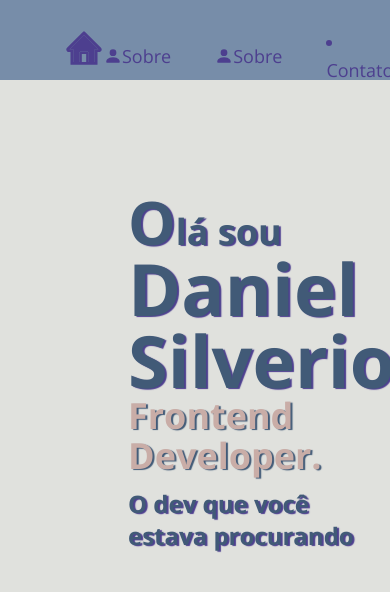
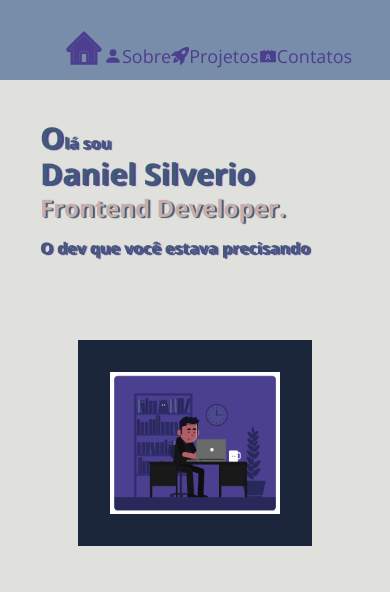
Before and after one commit to Danielsilverio81/portifolio_in_react, a React (Vite) app: page / in a window 390 px wide. Shown: the top 592 px of the page. Built offline with nearby package versions, Linux system fonts and the light colour scheme.

Commit message:
task : add icons and style for mobile first

```diff
--- a/index.html
+++ b/index.html
@@ -7,9 +7,9 @@
     <link rel="preconnect" href="https://fonts.gstatic.com" crossorigin>
     <link href="https://fonts.googleapis.com/css2?family=Open+Sans:wght@400;700&display=swap" rel="stylesheet">
     <meta name="viewport" content="width=device-width, initial-scale=1.0" />
-    <title>Vite + React</title>
+    <title>Portifolio DanielSdev</title>
   </head>
-  <body class="bg-lightBg font-openSans">
+  <body class="bg-lightBg font-openSans min-h-full">
     <div id="root"></div>
     <script type="module" src="/src/main.jsx"></script>
   </body>
--- a/src/components/Header.jsx
+++ b/src/components/Header.jsx
@@ -1,19 +1,29 @@
+import { AiFillContacts } from "react-icons/ai";
+import { BsFillRocketTakeoffFill } from "react-icons/bs";
 import { BsFillPersonFill } from "react-icons/bs";
 import { AiTwotoneHome } from "react-icons/ai";
-import { Link } from "react-router-dom"
+import { NavLink } from "react-router-dom"
 export default function Header() {
   return (
     <div className="
-    h-20 w-full flex items-center justify-between bg-navigationColor"
+    h-20 md:w-full flex items-center justify-between bg-navigationColor"
     >
         <div className="mt-6 ml-16 h-12 w-12">
-            <AiTwotoneHome size={40} className="text-linkColor" />
+            <NavLink to={'/'}><AiTwotoneHome size={40} className="text-linkColor" /></NavLink>
         </div>
-        <nav className="
-            flex gap-11 mt-8 mr-16 text-lg text-linkColor">
-                <Link className="flex items-center" to={'/about'}><BsFillPersonFill />Sobre</Link>
-                <Link className="flex items-center" to={'/projects'}><BsFillPersonFill />Sobre</Link>
-                <li>Contatos</li>
+        <nav>
+                <ul className="
+                 flex md:gap-11 mt-8 mr-16 text-lg text-linkColor">
+                  <li>
+                    <NavLink className="flex items-center" to={'/about'}><BsFillPersonFill />Sobre</NavLink>
+                  </li>
+                  <li>
+                    <NavLink className="flex items-center fill-linkColor" to={'/projects'}><BsFillRocketTakeoffFill /> Projetos</NavLink>
+                  </li>
+                  <li>
+                    <NavLink className="flex items-center fill-linkColor" to={'/contacts'}><AiFillContacts />Contatos</NavLink>
+                  </li>
+                </ul>
         </nav>
     </div>
   )
--- a/src/router.jsx
+++ b/src/router.jsx
@@ -3,6 +3,7 @@ import RootLayout from "./routers/RootLayout";
 import Home from "./routers/Home";
 import About from "./routers/About";
 import Projects from "./routers/Projects";
+import Contacts from "./routers/Contacts";
 
 export const router = createBrowserRouter([
     {
@@ -17,6 +18,9 @@ export const router = createBrowserRouter([
         }, {
             path: "projects",
             element: <Projects />
+        }, {
+            path: "contacts",
+            element: <Contacts/>
         }]
     }
 ])
--- /dev/null
+++ b/src/routers/Contacts.jsx
@@ -0,0 +1,5 @@
+export default function Contacts() {
+  return (
+    <div>Contacts</div>
+  )
+}
--- a/src/routers/Home.jsx
+++ b/src/routers/Home.jsx
@@ -1,29 +1,40 @@
-import frontCode from "./../assets/images/frontCode.png"
+import frontCode from "./../assets/images/Desk - Animation.gif"
 export default function Home() {
   return (
     <section className="
-    flex justify-between 2xl:justify-around"
+    w-full flex flex-col flex-wrap md:flex-row md:justify-between
+    md:items-center 2xl:justify-around"
     >
       <div className="
-        ml-32 mt-28 w-96  text-fontColor [text-shadow:_2px_1px_1px_#4D3F8F]"
+       ml-10 mt-10 md:ml-10 md:mt-20 2xl:ml-32 2xl:mt-28 md:w-96
+     text-fontColor [text-shadow:_2px_1px_1px_#4D3F8F]"
       >
         <p className="
-            text-4xl font-bold "
+            md:text-4xl font-bold "
         ><span className="
-            text-6xl"
+           text-3xl md:text-6xl"
         >O</span>lá sou
         </p>
-        <h1><strong className="text-7xl">Daniel Silverio</strong></h1>
+        <h1><strong className="
+        text-3xl md:text-7xl"
+        >Daniel Silverio</strong></h1>
 
         <h2 className="
-            text-4xl mb-3 font-bold text-titleColor [text-shadow:_2px_1px_1px_#415A77]"
+            text-2xl md:text-4xl mb-3 font-bold text-titleColor
+            [text-shadow:_2px_1px_1px_#415A77]"
         >Frontend Developer.</h2>
         <p className="
-        text-2xl font-bold
+        md:text-2xl font-bold
         "
-        >O dev que você estava procurando</p>
+        >O dev que você estava precisando</p>
       </div>
-      <div className="mt-6 md:max-w-xl 2xl:max-w-2xl"><img className="w-full" src={frontCode} loading="lazy" alt="" /></div>
+      <div className="
+      flex justify-center items-center mt-20 mx-auto p-8 w-3/5 md:w-2/5 md:mr-10
+      2xl:max-w-2xl 2xl:mr-28 bg-bgCardImage"
+      ><img className="
+       w-full max-w-md"
+       src={frontCode} loading="lazy" alt="" />
+       </div>
     </section>
   )
 }
--- a/tailwind.config.js
+++ b/tailwind.config.js
@@ -15,6 +15,7 @@ export default {
          'lightBg':'#e0e1dd',
          'fontColor':'#415A77',
          'titleColor':'#C9ADA7',
+         'bgCardImage': '#1B263B'
         },
         fontFamily: {
         'openSans': ['Open Sans', 'sans-serif'],
```
Also changed, not shown: src/assets/images/Desk - Animation.gif (added), 1 other file (tests, documents, lock files or other folders).
